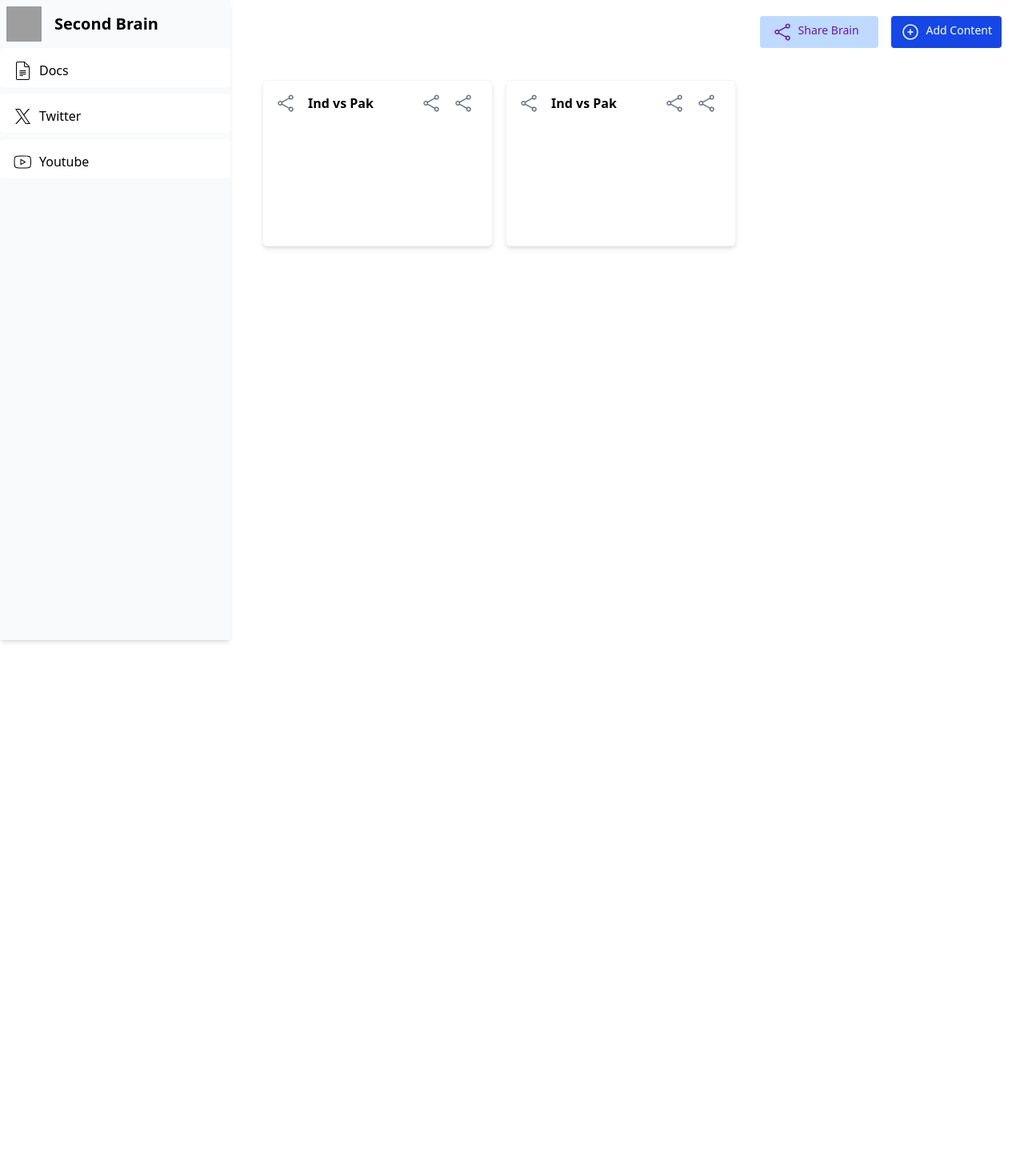
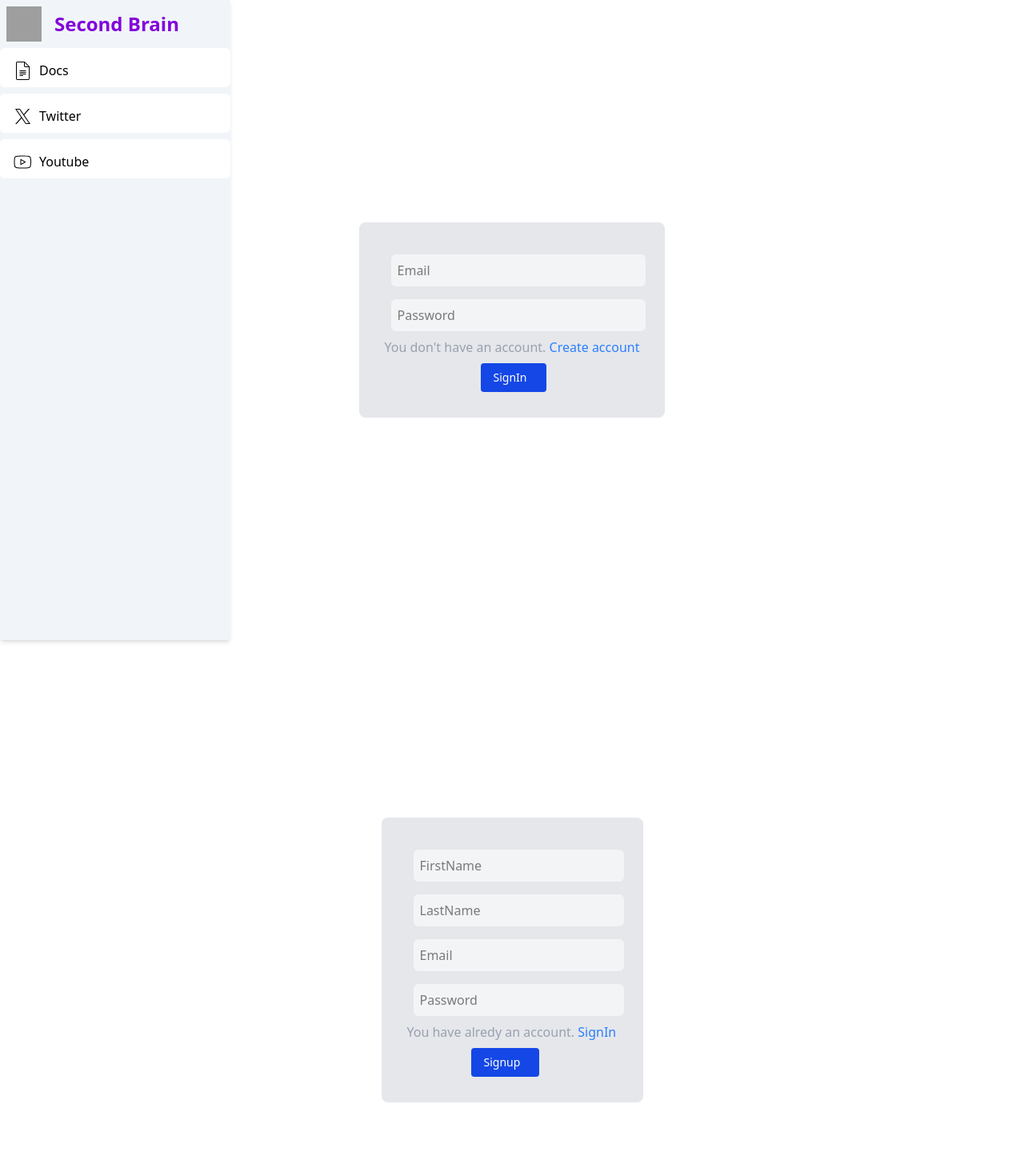
Before and after one commit to Sahnawaz6068/SecondBrainAPP-FE, a React (Vite) app: page / in a window 1280 px wide. Shown: the top 1470 px of the page at 80% size. Before the commit the page ends 800 px from the top, so only its background shows below. Built offline with nearby package versions, Linux system fonts and the light colour scheme; grey boxes are pictures that could not be loaded.

Commit message:
Added SignIn and SignUp Component.Next Pagination or React Router DOM

```diff
--- a/src/App.tsx
+++ b/src/App.tsx
@@ -1,26 +1,19 @@
 import './App.css'
+import SignIn from './components/UI/SignIn'
+import SignUp from './components/UI/SignUp'
+
 import './index.css'
-import { Button } from './components/UI/Button'
-import { PlusIcon } from './icons/PlusIcon'
-import { Share } from './icons/Share'
-import Card from './components/UI/Card'
-import CreateContentModel from './components/UI/CreateContentModel'
-import { useState } from 'react'
-import Sidebar from './components/UI/Sidebar'
+import Dashbord from './pages/Dashbord'
+
 function App() {
-const [modelOpen,setModelOpen]=useState(false)
+
   return (
     <>
-    <Sidebar/>
-    <div className='flex justify-end  mr-5 mt-5'>
-      <Button  varient="primary" size="lg" startIcon={<Share size="lg"/>} endIcon="lala2" text="Share Brain" onClick={()=>{}}/>
-      <Button  varient="secondary" size="sm" startIcon={<PlusIcon size="md"/>} endIcon="lala2" text="Add Content" onClick={()=>{setModelOpen(true)}}/>
-    </div>
-      <div className='flex pt-8 ml-80'>
-        <Card title={"Ind vs Pak"} link={"https://x.com/mihir___dev/status/1921316447067787661"} type={"twitter"}/>
-        <Card title={"Ind vs Pak"} link={"https://x.com/sierraoperator/status/1921432180821045437"} type={"twitter"}/>
-      </div>
-      <CreateContentModel open={modelOpen} onClose={()=>setModelOpen(false)}/>
+      <SignIn/>
+        <SignUp/>
+
+      <Dashbord/>
+
     </>
   )
 }
--- a/src/components/UI/Button.tsx
+++ b/src/components/UI/Button.tsx
@@ -23,7 +23,7 @@ const sizeStyle = {
 
 export const Button = (props: ButtonProp) => {
   return (
-    <div className="mx-2 hover:translate-0.5 duration-75">
+    <div className="mx-2 hover:translate-0.5 duration-200">
       <button onClick={props.onClick}
         className={`${VarientStyle[props.varient]}  ${sizeStyle[props.size]} `}
       >
--- a/src/components/UI/Card.tsx
+++ b/src/components/UI/Card.tsx
@@ -8,7 +8,7 @@ interface CardProp {
 
 const Card = ({title,link,type}:CardProp) => {
   return (
-    <div className="px-2 pt-2 hover:cursor-pointer  hover:transition  duration-300 ease-in-out hover:-translate-y-0.5 hover:scale-105 hover:bg-indigo-100 ">
+    <div className="px-2 pt-2 hover:cursor-pointer  hover:transition  duration-400 ease-in-out hover:-translate-y-0.5 hover:scale-105 hover:bg-indigo-100 ">
       <div className="bg-white py-4 px-4 rounded-md shadow-md border-slate-100 border max-w-72 min-h-52 min-w-72 ">
         {/* CARD Header Section */}
         <div className="flex justify-between">
--- a/src/components/UI/CreateContentModel.tsx
+++ b/src/components/UI/CreateContentModel.tsx
@@ -1,5 +1,6 @@
 import CloseIcon from "../../icons/CloseIcon";
 import { Button } from "./Button";
+import Input from "./Input";
 
 //@ts-ignore
 const CreateContentModel = ({ open, onClose }) => {
@@ -14,19 +15,11 @@ const CreateContentModel = ({ open, onClose }) => {
             </div>
             <div className="mb-2">
               <div className="font-semibold">Title:</div>
-              <input
-                className="bg-gray-200 p-2 rounded-md m-2 w-full"
-                type="text"
-                placeholder="Title"
-              />
+              <Input placeholder={"Title"}/>
             </div>
             <div className="mb-4">
               <div className="font-semibold">URL:</div>
-              <input
-                className="bg-gray-200 p-2 rounded-md m-2 w-full"
-                type="text"
-                placeholder="Link"
-              />
+              <Input placeholder={"Url"}/>
             </div>
             <div className="flex justify-end">
               <Button text={"Create"} varient={"secondary"} size={"md"} />
--- /dev/null
+++ b/src/components/UI/Input.tsx
@@ -0,0 +1,15 @@
+
+
+const Input = ({placeholder}:any) => {
+  return (
+    <div>
+        <input
+                className="bg-gray-100 p-2 rounded-md m-2 w-full"
+                type="text"
+                placeholder={placeholder}
+              />
+    </div>
+  )
+}
+
+export default Input
--- a/src/components/UI/Sidebar.tsx
+++ b/src/components/UI/Sidebar.tsx
@@ -1,4 +1,4 @@
-import { Docs } from "../../icons/Docs"
+
 import Docs2 from "../../icons/Docs2"
 import { TwitterIcon } from "../../icons/TwitterIcon"
 import YoutubeIcon from "../../icons/YoutubeIcon"
@@ -7,11 +7,11 @@ import SidebarItem from "./SidebarItem"
 
 const Sidebar = () => {
   return (
-    <div className="h-screen w-72 bg-slate-50 shadow-md fixed left-0 top-0 ">
+    <div className="h-screen w-72 bg-slate-100 shadow-md fixed left-0 top-0 ">
       {/* Logo */}
       <div className="pl-2 pt-2 flex items-center hover:cursor-pointer ">
-          <img className="h-11 w-11" src="../../public/Brain.png" alt="Logo" />
-          <div className="font-semibold text-xl pl-4">Second Brain</div>
+          <img className="h-11 w-11 " src="../../public/Brain.png" alt="Logo" />
+          <div className="font-bold text-2xl pl-4 hover:translate-0.5 duration-200 text-purple-700 ">Second Brain</div>
       </div>
       <SidebarItem text={"Docs"} icon={<Docs2/>}/>
       <SidebarItem text={"Twitter"} icon={<TwitterIcon/>}/>
--- a/src/components/UI/SidebarItem.tsx
+++ b/src/components/UI/SidebarItem.tsx
@@ -7,7 +7,7 @@ interface Sidebar {
 
 const SidebarItem = ({text,icon}:Sidebar) => {
   return (
-    <div className="flex hover:bg-blue-50 rounded-md mt-2 bg-white hover:translate-1 duration-75 px-4 py-2 max-w-72 hover:cursor-pointer pt-4">
+    <div className="flex hover:bg-blue-100 hover:text-blue-400 rounded-md mt-2 bg-white hover:translate-1 duration-300 px-4 py-2 max-w-72 hover:cursor-pointer pt-4">
          <div className="pr-2  ">
             {icon}
          </div>
--- /dev/null
+++ b/src/components/UI/SignIn.tsx
@@ -0,0 +1,22 @@
+
+import Input from './Input'
+import { Button } from './Button'
+
+const SignIn = () => {
+  return (
+    <div className='w-full h-screen flex justify-center items-center'>
+        <div className='bg-gray-200 max-h-84 max-w-96  rounded-lg m-8 p-8 '>
+        <Input placeholder={"Email"}/>
+        <Input placeholder={"Password"}/>
+        <h1 className='pb-2 text-gray-400'>You don't have an account.
+            <a className='text-blue-500' href="#SignIn"> Create account</a>
+        </h1>
+        <div className='ml-28'>
+            <Button varient={"secondary"} size={"lg"} text={"SignIn"}/>
+        </div>
+    </div>
+    </div>
+  )
+}
+
+export default SignIn
--- /dev/null
+++ b/src/components/UI/SignUp.tsx
@@ -0,0 +1,24 @@
+
+import Input from './Input'
+import { Button } from './Button'
+
+const SignUp = () => {
+  return (
+    <div className='w-full h-screen flex justify-center items-center'>
+        <div className='bg-gray-200 max-h-96 max-w-96  rounded-lg m-8 p-8 '>
+        <Input  placeholder={"FirstName"}/>
+        <Input placeholder={"LastName"}/>
+        <Input placeholder={"Email"}/>
+        <Input placeholder={"Password"}/>
+        <h1 className='pb-2 text-gray-400'>You have alredy an account.
+            <a className='text-blue-500' href="#login"> SignIn</a>
+        </h1>
+        <div className='ml-18'>
+            <Button varient={"secondary"} size={"lg"} text={"Signup"}/>
+        </div>
+    </div>
+    </div>
+  )
+}
+
+export default SignUp
--- a/src/icons/CloseIcon.tsx
+++ b/src/icons/CloseIcon.tsx
@@ -4,7 +4,7 @@ const CloseIcon = () => {
       xmlns="http://www.w3.org/2000/svg"
       fill="none"
       viewBox="0 0 24 24"
-      stroke-width="1.5"
+      strokeWidth="1.5"
       stroke="currentColor"
       className="size-6"
     >
--- /dev/null
+++ b/src/pages/Dashbord.tsx
@@ -0,0 +1,54 @@
+import { Button } from "../components/UI/Button";
+import { PlusIcon } from "../icons/PlusIcon";
+import { Share } from "../icons/Share";
+import Card from "../components/UI/Card";
+import CreateContentModel from "../components/UI/CreateContentModel";
+import { useState } from "react";
+import Sidebar from "../components/UI/Sidebar";
+function Dashbord() {
+  const [modelOpen, setModelOpen] = useState(false);
+  return (
+    <>
+      <Sidebar />
+      <div className="flex justify-end  mr-5 mt-5 ">
+        <Button
+          varient="primary"
+          size="lg"
+          startIcon={<Share size="lg" />}
+          endIcon="lala2"
+          text="Share Brain"
+          onClick={() => {}}
+        />
+        <Button
+          varient="secondary"
+          size="sm"
+          startIcon={<PlusIcon size="md" />}
+          endIcon="lala2"
+          text="Add Content"
+          onClick={() => {
+            setModelOpen(true);
+          }}
+        />
+      </div>
+      <div className="flex pt-8 ml-80">
+        <Card
+          title={"Ind vs Pak"}
+          link={"https://x.com/mihir___dev/status/1921316447067787661"}
+          type={"twitter"}
+        />
+        <Card
+          title={"Ind vs Pak"}
+          link={"https://x.com/sierraoperator/status/1921432180821045437"}
+          type={"twitter"}
+        />
+      </div>
+      <CreateContentModel
+        open={modelOpen}
+        onClose={() => setModelOpen(false)}
+      />
+
+    </>
+  );
+}
+
+export default Dashbord;
```
